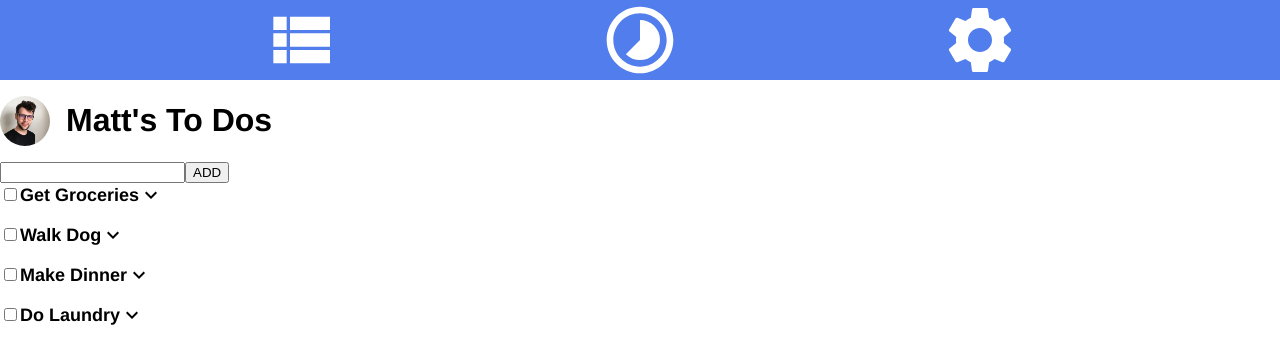
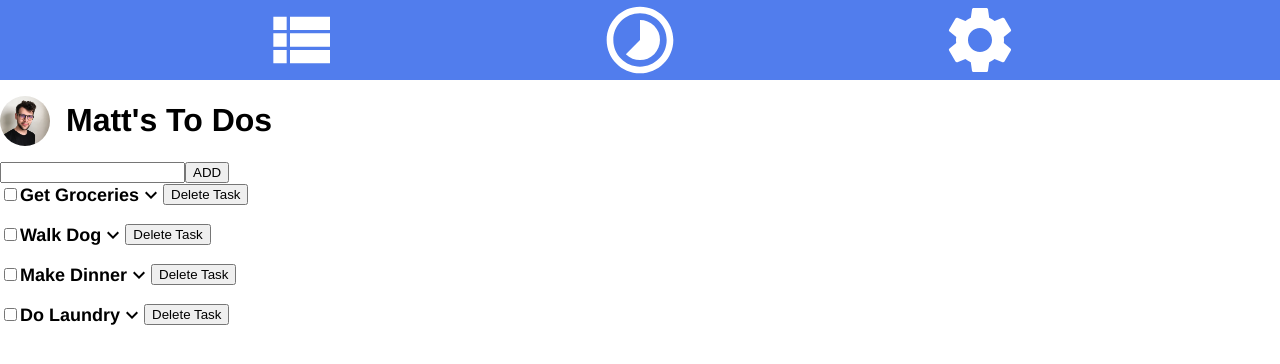
Before and after one commit to mattayoungs/todo-app, a React (Create React App) app: page / in a window 1280 px wide. Shown: the top 364 px of the page. Built offline with nearby package versions, Linux system fonts and the light colour scheme.

Commit message:
made handle function delete task

```diff
--- a/package.json
+++ b/package.json
@@ -9,7 +9,8 @@
     "node-sass": "^4.14.1",
     "react": "^16.13.1",
     "react-dom": "^16.13.1",
-    "react-scripts": "3.4.1"
+    "react-scripts": "3.4.1",
+    "shortid": "^2.2.15"
   },
   "scripts": {
     "start": "react-scripts start",
--- a/src/App.js
+++ b/src/App.js
@@ -1,4 +1,5 @@
 import React from "react";
+import shortid from "shortid";
 import "./App.scss";
 import avatar from "./imgs/useravatar1.JPG";
 import Header from "./components/Header";
@@ -9,27 +10,94 @@ import Task from "./components/Task";
 class App extends React.Component {
   state = {
     todoList: [
-      { id: 1, title: "Get Groceries", description: " ", completed: false },
-      { id: 2, title: "Walk Dog", description: " ", completed: false },
-      { id: 3, title: "Make Dinner", description: " ", completed: false },
-      { id: 4, title: "Do Laundry", description: " ", completed: false },
+      {
+        id: shortid.generate(),
+        title: "Get Groceries",
+        description: " ",
+        completed: false,
+      },
+      {
+        id: shortid.generate(),
+        title: "Walk Dog",
+        description: " ",
+        completed: false,
+      },
+      {
+        id: shortid.generate(),
+        title: "Make Dinner",
+        description: " ",
+        completed: false,
+      },
+      {
+        id: shortid.generate(),
+        title: "Do Laundry",
+        description: " ",
+        completed: false,
+      },
     ],
     user: { name: "Matt", avatarImg: avatar },
     newTask: "",
   };
   handleChangeTask = (event) => {
-    console.log(event.target);
     let value = event.target.value;
     this.setState((state) => ({
       newTask: value,
     }));
   };
-  handleCheck = (event) => {
-    this.setState({ completed: event.task.checked });
+
+  handleChange = (event) => {
+    const value =
+      event.target.type === "checkbox"
+        ? event.target.checked
+        : event.target.value;
+    const name = event.target.name;
+    this.setState({ [name]: value });
   };
+
+  // handleCheck = (event, id) => {
+  //   const checked = event.target.checked;
+
+  //   this.setState((state) => {
+  //     let newTodoList = state.todoList.map((task) => {
+  //       if (task.id === id) {
+  //         return [...this.state.todoList.task.completed, checked];
+  //       } else {
+  //         return task;
+  //       }
+  //     });
+  // return {
+  //   todoList: Object.assign({}, state.todoList, { completed: checked }),
+  //   [task]: [...this.state.todoList[task].completed, checked],
+  // };
+  //   });
+  // };
+
+  //   The handleChangeTodo method should take in the id of the item which has been modified.
+  // Then you can .map() through the todo list, find the matching item id, and replace it with the new values.
+  // This should work just like the Changing an Item section in the Handling Events reading.
+
+  handleChangeTodo = (event, id) => {
+    console.log("check!");
+    // const id = event.target.id;
+    // const value = event.target.checked;
+    this.setState((state) => {
+      let newList = state.todoList.map((task) => {
+        if (task.id === id) {
+          // this.handleChange();
+          return Object.assign({}, task, { completed: task.completed });
+        } else {
+          return task;
+        }
+      });
+      return {
+        todoList: newList,
+      };
+    });
+  };
+
   handleAddNewTask = () => {
     let newTaskObj = {
-      id: this.state.todoList.length + 1,
+      id: shortid.generate(),
       title: this.state.newTask,
       description: "",
       completed: false,
@@ -39,6 +107,18 @@ class App extends React.Component {
       newTask: "",
     }));
   };
+
+  handleDeleteTask = (id) => {
+    this.setState((state) => {
+      let newTodoList = state.todoList.filter((task) => {
+        return task.id !== id;
+      });
+      return {
+        todoList: newTodoList,
+      };
+    });
+  };
+
   render() {
     return (
       <>
@@ -53,8 +133,13 @@ class App extends React.Component {
           <button onClick={this.handleAddNewTask}>ADD</button>
 
           <div className="todo-cont">
-            {this.state.todoList.map((taskObject, index) => (
-              <Task task={taskObject} key={index} onCheck={this.handleCheck} />
+            {this.state.todoList.map((taskObject) => (
+              <Task
+                task={taskObject}
+                key={taskObject.id}
+                onChangeTodo={this.handleChangeTodo}
+                onDelete={this.handleDeleteTask}
+              />
             ))}
           </div>
         </div>
--- a/src/components/Task.js
+++ b/src/components/Task.js
@@ -2,11 +2,13 @@ import React from "react";
 import arrow from "../icon/mdi_keyboard_arrow_down.svg";
 
 function Task(props) {
-  const handleCheck = () => props.onCheck;
+  const handleChangeTodo = () => props.onChangeTodo(props.task.id);
+  const handleDeleteTask = () => props.onDelete(props.task.id);
   return (
     <div className="task">
       <input
-        onClick={handleCheck}
+        onChange={handleChangeTodo}
+        defaultChecked={props.task.completed}
         className="task__checkbox"
         type="checkbox"
         name=""
@@ -16,6 +18,10 @@ function Task(props) {
         {props.task.title}
       </label>
       <img className="task-drop-icon" src={arrow} alt="" />
+
+      <button onClick={handleDeleteTask} className="destructive-btn">
+        Delete Task
+      </button>
     </div>
   );
 }
```
Also changed, not shown: 1 other file (tests, documents, lock files or other folders).
